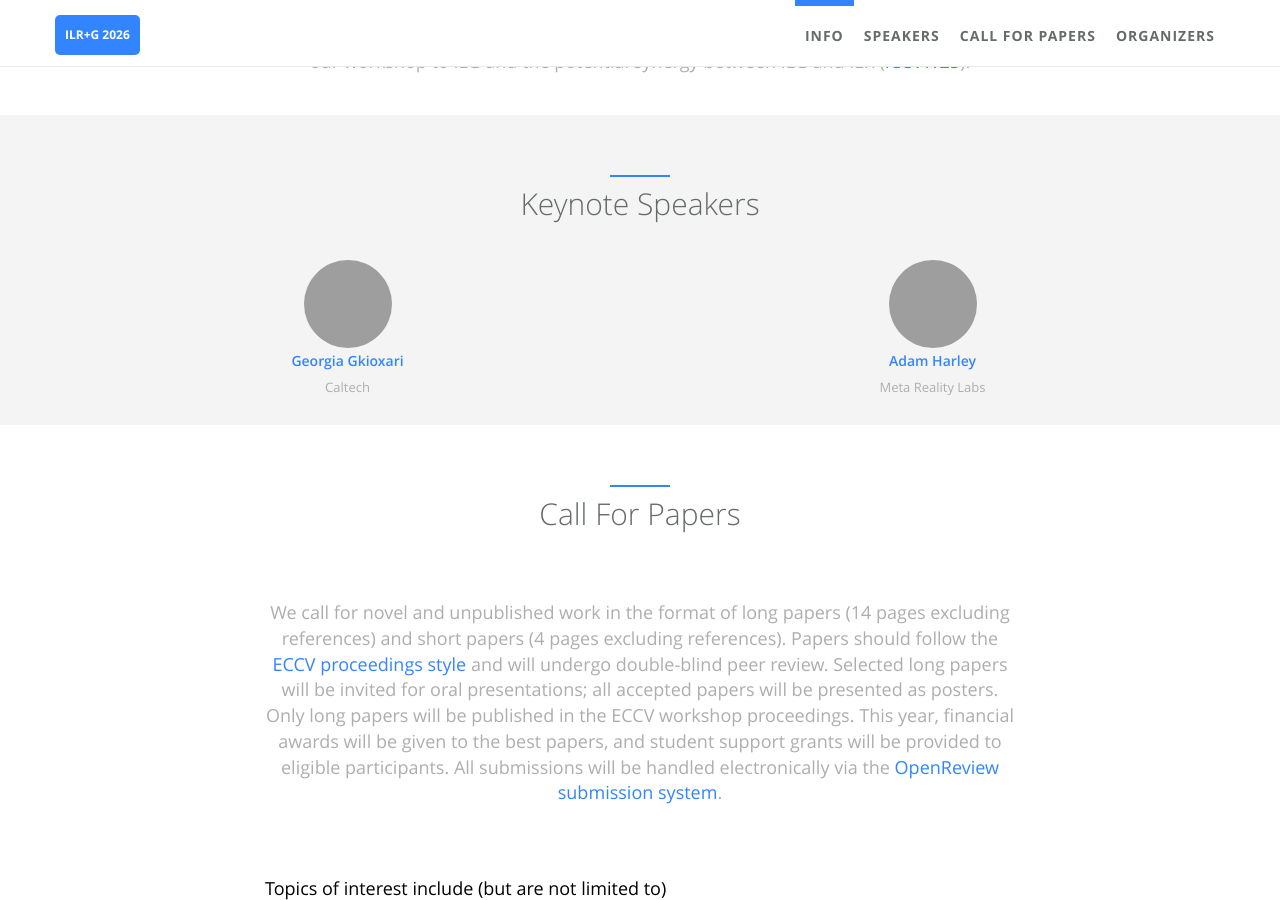
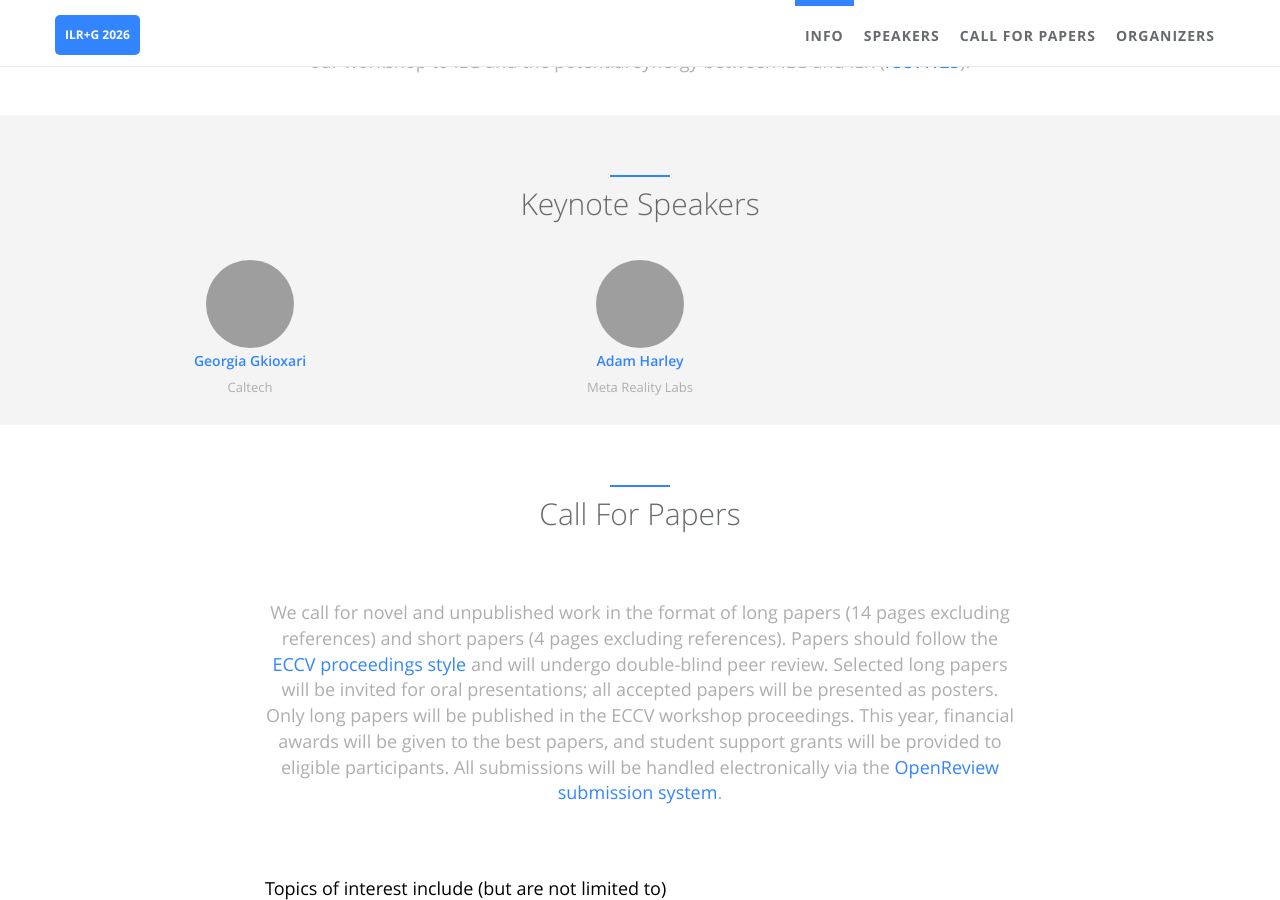
Before and after one commit to ilr-workshop/ECCVW2026, a Jekyll site: the page built from index.html, in a window 1280 px wide and 900 px high, scrolled down 1050 px. Built offline with Jekyll 4.4.1, drawn with Linux system fonts in a browser that asks for light colours; grey boxes are pictures that could not be loaded.

Commit message:
Update speaker.html

```diff
--- a/_includes/sections/speaker.html
+++ b/_includes/sections/speaker.html
@@ -7,15 +7,15 @@
     </div>
     <div class="row">
         {% for speaker in site.data.index.speaker %}
-            {% assign loopindex = forloop.index | modulo: 2 %}
+            {% assign loopindex = forloop.index | modulo: 3 %}
             {% if forloop.last %}
                 {% if forloop.last == forloop.first %}
-            <div class="col-sm-6">
+            <div class="col-sm-4">
                 {% else %}
-            <div class="col-sm-6">
+            <div class="col-sm-4">
                 {% endif %}
             {% else %}
-            <div class="col-sm-6">
+            <div class="col-sm-4">
             {% endif %}
               <div class="team-member">
                   <img src="{{ speaker.img | prepend: site.baseurl }}" class="img-responsive img-circle img-small" alt="">
```
